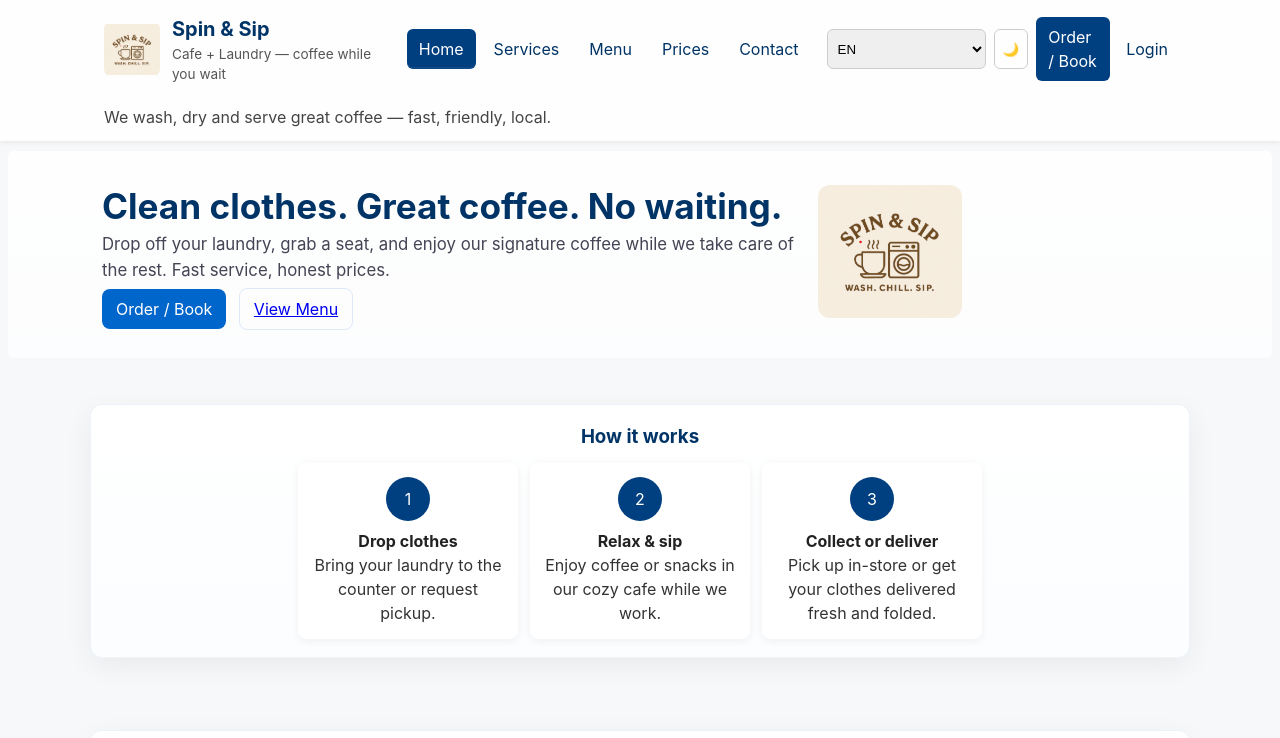
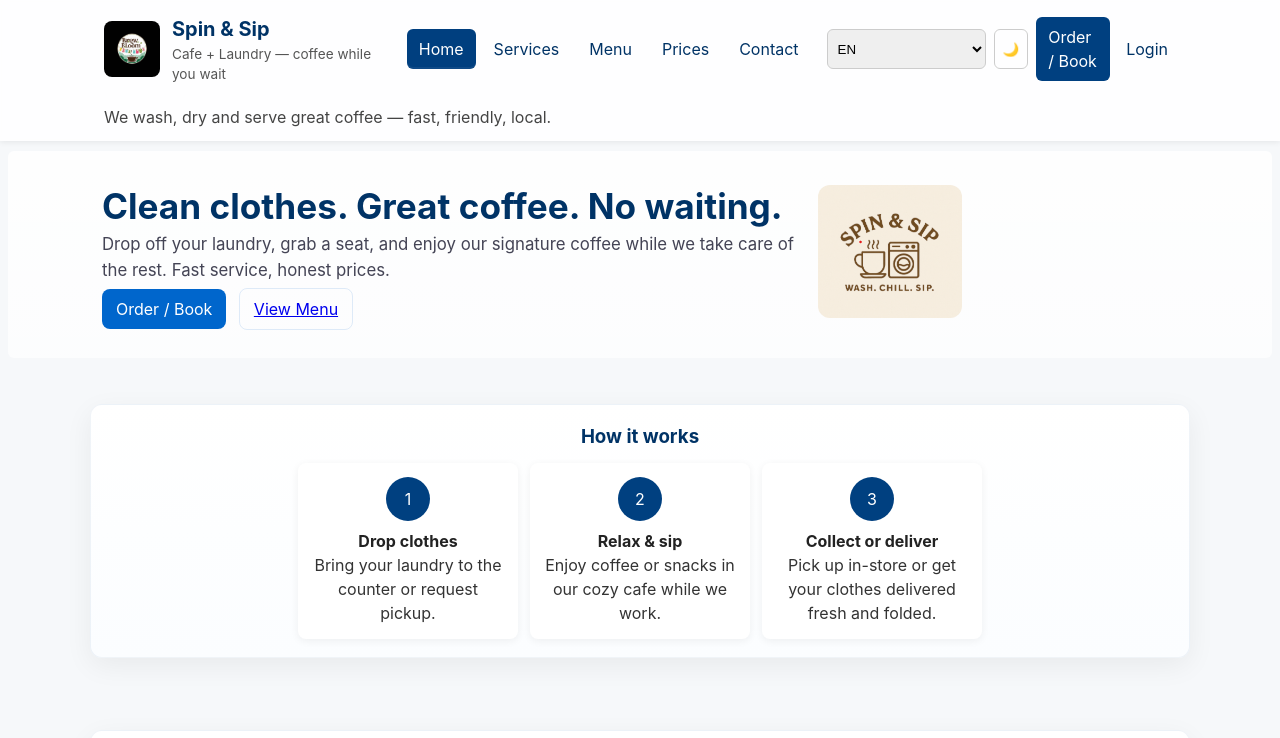
Before and after one commit to Jisan003drm/SPIN-SIP-f, a plain HTML site: page index.html in a window 1280 px wide. Shown: the top 738 px of the page. Drawn offline with Linux system fonts and the light colour scheme.

Commit message:
Update index.html

```diff
--- a/index.html
+++ b/index.html
@@ -19,7 +19,7 @@
    <header class="site-header">
        <div class="header-inner">
            <div class="brand">
-               <img src="logo.png" alt="Spin & Sip logo" class="logo" />
+               <img src="logo.jpg" alt="Spin & Sip logo" class="logo" />
                <div class="brand-text">
                    <h1>Spin &amp; Sip</h1>
                    <p class="tagline">Cafe + Laundry — coffee while you wait</p>
```
